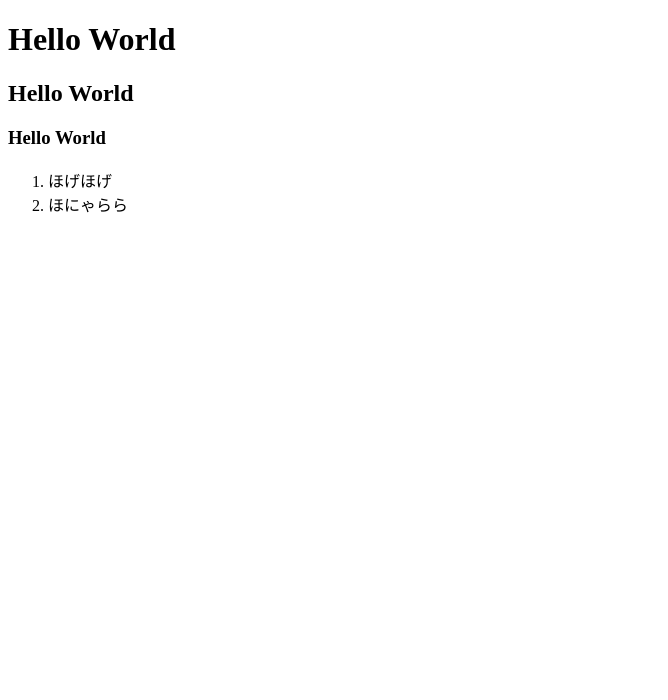
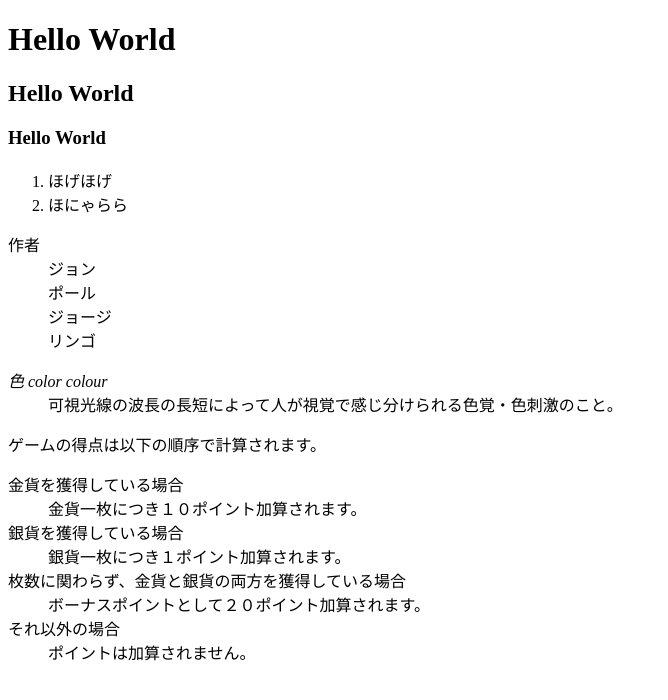
Before and after one commit to shukahattori/sh2021-1, a plain HTML site: page index.html in a window 1280 px wide. Shown: the whole page, without its empty margins (0-668 px from the left). Drawn offline with Linux system fonts and the light colour scheme.

Commit message:
20210427

```diff
--- a/index.html
+++ b/index.html
@@ -16,5 +16,28 @@
       <li>ほげほげ</li>
       <li>ほにゃらら</li>
   </ol>
+  <dl>
+  </dl>作者</dt>
+  <dd>ジョン</dd>
+  <dd>ポール</dd>
+  <dd>ジョージ</dd>
+  <dd>リンゴ</dd>
+</dl>
+
+<dl>
+  <dtlang="ja"><dfn>色</dfn></dt>
+  <dtlang="en-US"><dfn>color</dfn></dt>
+  <dtlang="en-GB"><dfn>colour</dfn></dt>
+  <dd>可視光線の波長の長短によって人が視覚で感じ分けられる色覚・色刺激のこと。</dd></dl>
+  <p>ゲームの得点は以下の順序で計算されます。
+  </p>
+  <dl><dt>金貨を獲得している場合</dt>
+  <dd>金貨一枚につき１０ポイント加算されます。</dd>
+  <dt>銀貨を獲得している場合</dt>
+  <dd>銀貨一枚につき１ポイント加算されます。</dd>
+  <dt>枚数に関わらず、金貨と銀貨の両方を獲得している場合</dt>
+  <dd>ボーナスポイントとして２０ポイント加算されます。</dd>
+  <dt>それ以外の場合</dt><dd>ポイントは加算されません。</dd>
+</dl>
 </body>
 </html>
```
